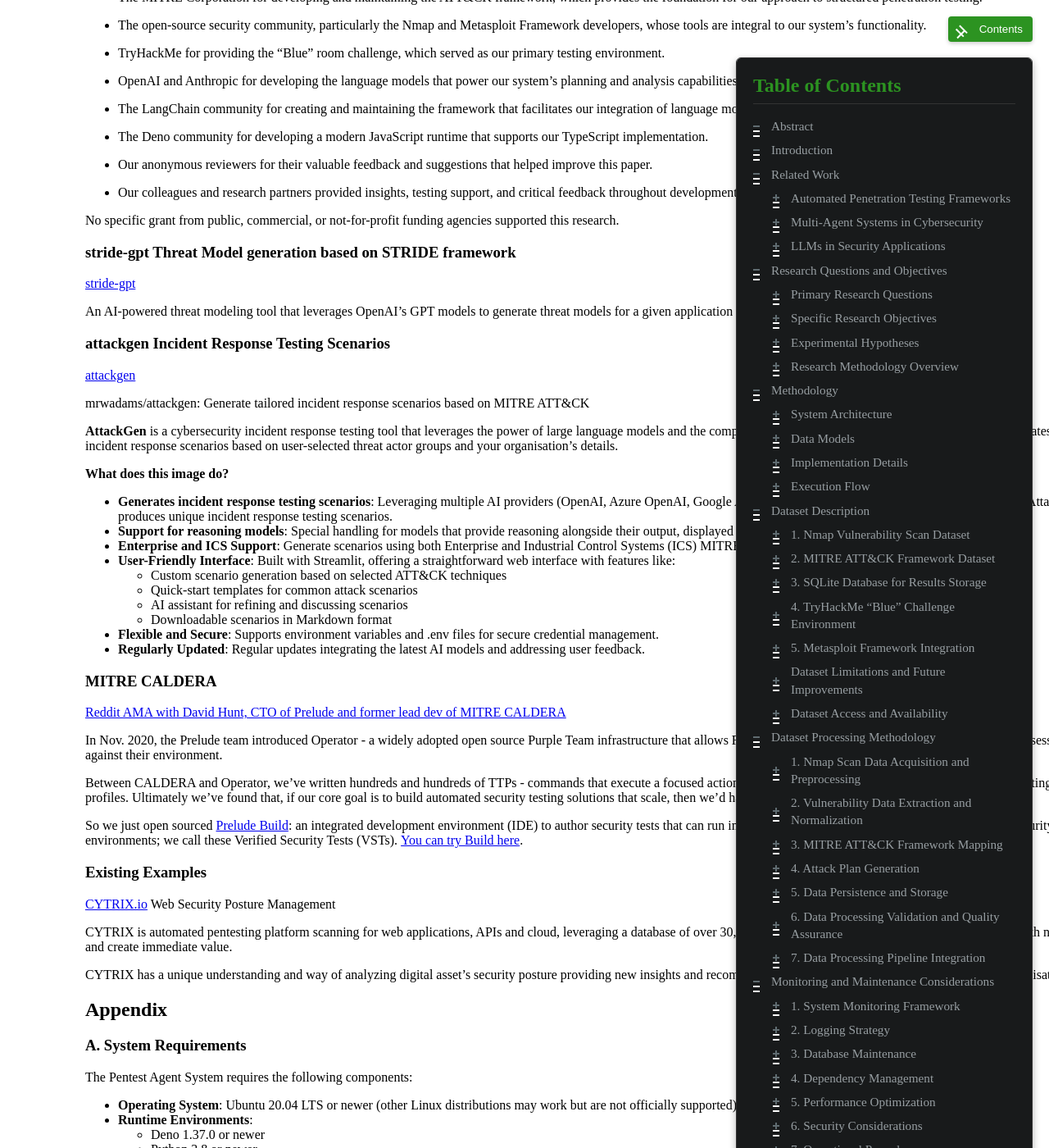
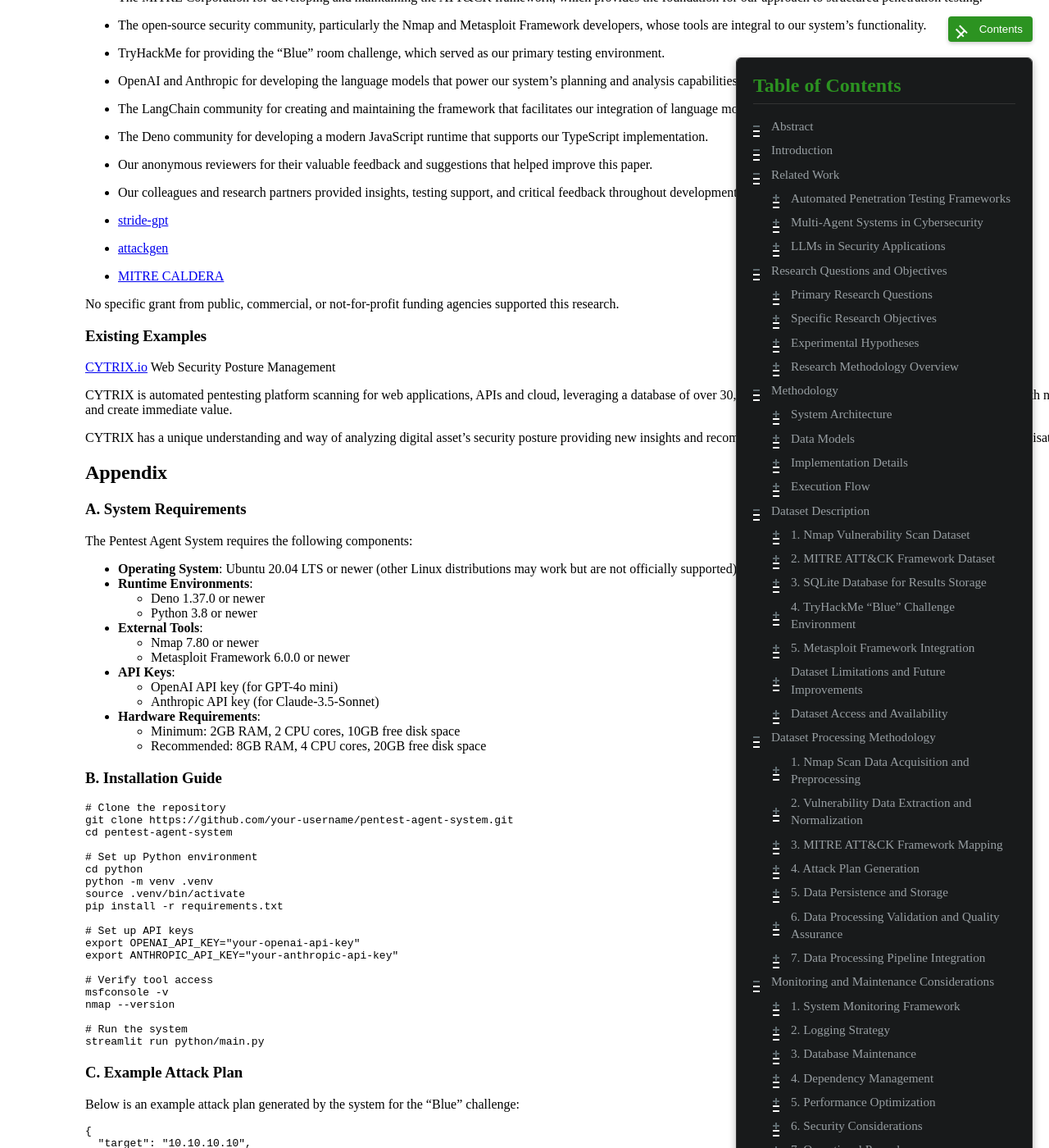
Before and after one commit to youngsecurity/www, a Jekyll site: the page built from pentest-agent-system.md, in a window 1280 px wide and 1400 px high, scrolled down 42374 px. Shown: the whole window at 82% size. Built offline with Jekyll 4.4.1, drawn with Linux system fonts in a browser that asks for light colours; comment, search, counter and statistics services are not loaded.

Commit message:
Refactor pentest-agent-system.md to improve formatting and streamline content presentation

```diff
--- a/pentest-agent-system.md
+++ b/pentest-agent-system.md
@@ -2295,44 +2295,13 @@ We want to express our gratitude to the following individuals and organizations
 
 - Our colleagues and research partners provided insights, testing support, and critical feedback throughout development.
 
+- [stride-gpt](https://github.com/mrwadams/stride-gpt)
+
+- [attackgen](https://hub.docker.com/r/mrwadams/attackgen)
+
+- [MITRE CALDERA](https://www.reddit.com/r/cybersecurity/comments/10f9r4c/im_david_hunt_current_cto_of_prelude_former_lead/)
+
 No specific grant from public, commercial, or not-for-profit funding agencies supported this research.
-
-### stride-gpt Threat Model generation based on STRIDE framework
-
-[stride-gpt](https://github.com/mrwadams/stride-gpt)
-
-An AI-powered threat modeling tool that leverages OpenAI's GPT models to generate threat models for a given application based on the STRIDE methodology.
-
-### attackgen Incident Response Testing Scenarios
-
-[attackgen](https://hub.docker.com/r/mrwadams/attackgen)
-
-mrwadams/attackgen: Generate tailored incident response scenarios based on MITRE ATT&CK
-
-**AttackGen** is a cybersecurity incident response testing tool that leverages the power of large language models and the comprehensive MITRE ATT&CK framework. The tool generates tailored incident response scenarios based on user-selected threat actor groups and your organisation's details.
-
-**What does this image do?**
-
-- **Generates incident response testing scenarios**: Leveraging multiple AI providers (OpenAI, Azure OpenAI, Google AI, Mistral, Groq) and locally hosted models (Ollama), AttackGen produces unique incident response testing scenarios.
-- **Support for reasoning models**: Special handling for models that provide reasoning alongside their output, displayed in collapsible sections for better readability.
-- **Enterprise and ICS Support**: Generate scenarios using both Enterprise and Industrial Control Systems (ICS) MITRE ATT&CK matrices.
-- **User-Friendly Interface**: Built with Streamlit, offering a straightforward web interface with features like:
-  - Custom scenario generation based on selected ATT&CK techniques
-  - Quick-start templates for common attack scenarios
-  - AI assistant for refining and discussing scenarios
-  - Downloadable scenarios in Markdown format
-- **Flexible and Secure**: Supports environment variables and .env files for secure credential management.
-- **Regularly Updated**: Regular updates integrating the latest AI models and addressing user feedback.
-
-### MITRE CALDERA
-
-[Reddit AMA with David Hunt, CTO of Prelude and former lead dev of MITRE CALDERA](https://www.reddit.com/r/cybersecurity/comments/10f9r4c/im_david_hunt_current_cto_of_prelude_former_lead/)
-
-In Nov. 2020, the Prelude team introduced Operator - a widely adopted open source Purple Team infrastructure that allows Red & Purple Teams to run realistic offensive security assessments against their environment.
-
-Between CALDERA and Operator, we’ve written hundreds and hundreds of TTPs - commands that execute a focused action or behavior on a computer system; commonly representing adversary profiles. Ultimately we’ve found that, if our core goal is to build automated security testing solutions that scale, then we’d have to rethink the way we approach creating these TTPs.
-
-So we just open sourced [Prelude Build](https://github.com/preludeorg/build): an integrated development environment (IDE) to author security tests that can run in production environments and not just development/security environments; we call these Verified Security Tests (VSTs). [You can try Build here](https://www.preludesecurity.com/products/build).
 
 ### Existing Examples
 
```
